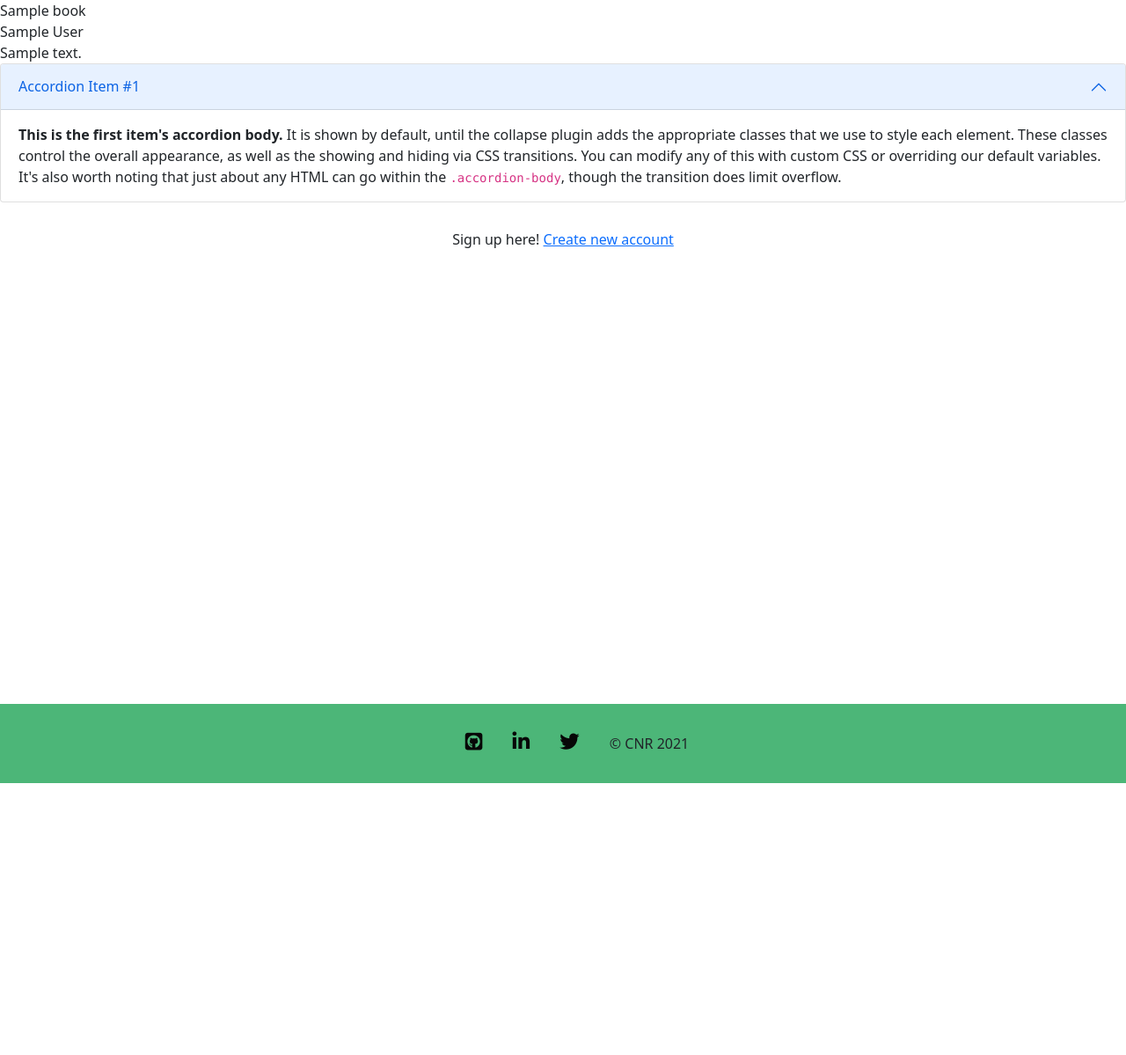
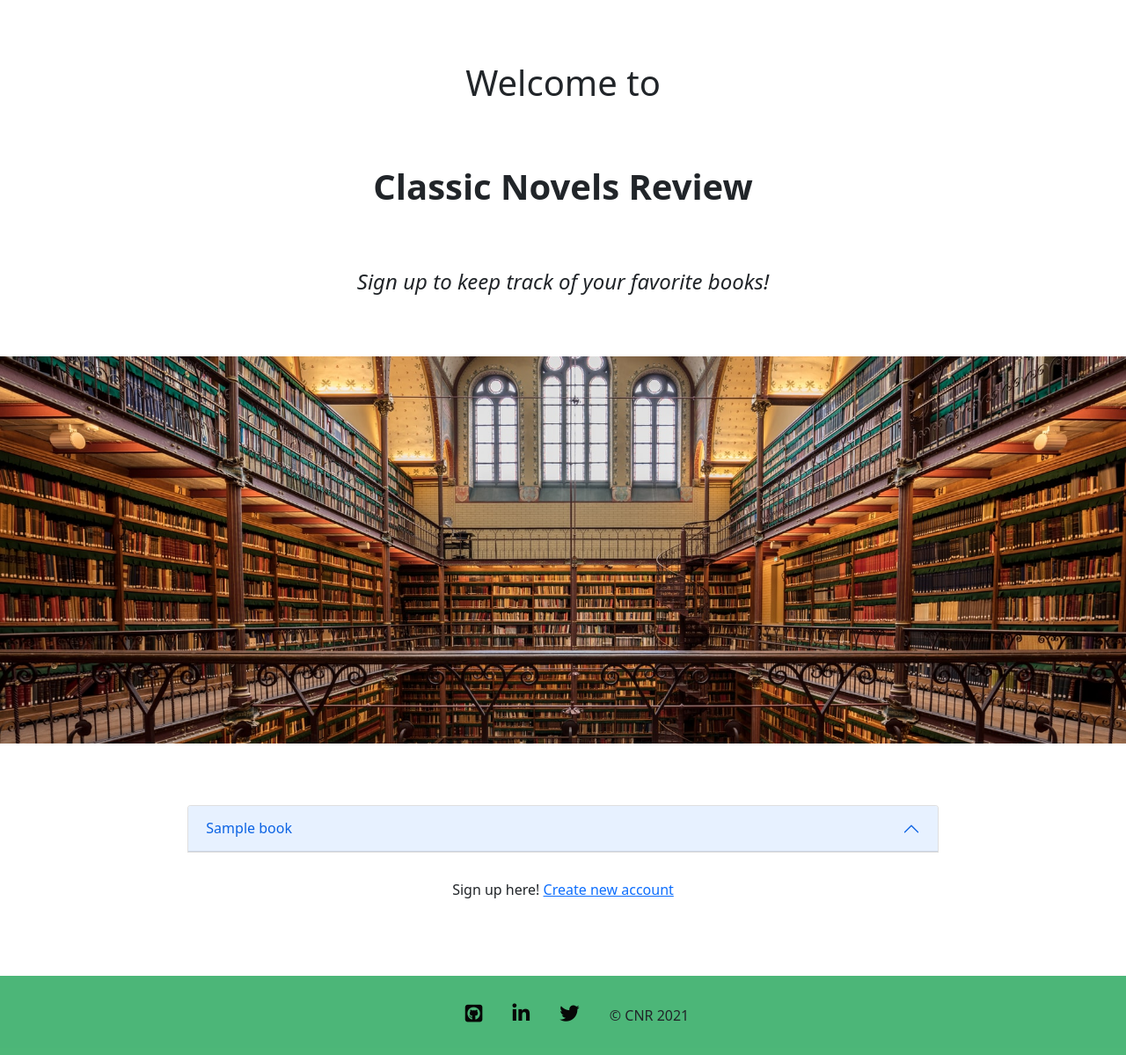
Before and after one commit to dennisdevio/milestone-project-3, a Flask app: page / in a window 1280 px wide. Shown: the part 80-1279 px from the top of the page at 88% size. Before the commit the page ends 970 px from the top, so only its background shows below. Run offline with Flask 2, Linux system fonts and the light colour scheme; a database or web service that is not in the repository returns one stand-in record (values such as "Sample title"); some libraries are stand-ins or nearby versions.

Commit message:
enhance styling of home page

```diff
--- a/static/css/style.css
+++ b/static/css/style.css
@@ -41,15 +41,20 @@ main {
     background-color: rgba(23, 161, 80, 0.767);
 }
 
+.top-accordion {
+    margin-top: 70px;
+}
 
 
-/*
+
+
 h1 {
     margin-top: 70px;
 }
 
 h4 {
     margin-top: 70px;
+    margin-bottom: 70px;
 }
 
 .homepage-image {
@@ -57,10 +62,10 @@ h4 {
     margin-left: auto;
     margin-right: auto;
     width: 100%;
-    height: 60vh;
+    height: 55vh;
     object-fit: cover;
 }
- */
+
 
 
 
@@ -72,6 +77,7 @@ ul {
 
 footer {
     height: 90px;
+    margin-top: 70px;
     padding-top: 17px;
     background-color: rgba(23, 161, 80, 0.767);;
     text-align: center;
--- a/templates/books.html
+++ b/templates/books.html
@@ -1,33 +1,29 @@
 {% extends 'base.html' %}
 {% block content %}
 
-    <!--
-    <img src="../static/images/homepage_image_big.jpg" alt="image of library" class="homepage-image">
     <h1 class="text-center">Welcome to</h1>
     <h1 class="text-center"><b>Classic Novels Review</b></h1>
     <h4 class="text-center"><i>Sign up to keep track of your favorite books!</i></h4>
-    -->
+    <img src="../static/images/homepage_image_big.jpg" alt="image of library" class="homepage-image">
 
 
-    {% for book in books %}
-        {{ book.title}}<br>
-        {{ book.author}}<br>
-        {{ book.description}}<br>
-    {% endfor %}
-
-    <div class="accordion" id="accordionExample">
+    <div class="accordion col-md-8 offset-md-2 top-accordion" id="accordionExample">
+        {% for book in books %}
         <div class="accordion-item">
             <h2 class="accordion-header" id="headingOne">
                 <button class="accordion-button" type="button" data-bs-toggle="collapse" data-bs-target="#collapseOne" aria-expanded="true" aria-controls="collapseOne">
-                Accordion Item #1
+                    {{ book.title}}
                 </button>
             </h2>
-            <div id="collapseOne" class="accordion-collapse collapse show" aria-labelledby="headingOne" data-bs-parent="#accordionExample">
+            <div id="collapseOne" class="accordion-collapse collapse" aria-labelledby="headingOne" data-bs-parent="#accordionExample">
                 <div class="accordion-body">
-                    <strong>This is the first item's accordion body.</strong> It is shown by default, until the collapse plugin adds the appropriate classes that we use to style each element. These classes control the overall appearance, as well as the showing and hiding via CSS transitions. You can modify any of this with custom CSS or overriding our default variables. It's also worth noting that just about any HTML can go within the <code>.accordion-body</code>, though the transition does limit overflow.
-                </div>
+                    <strong>{{ book.author}}</strong>
+                    <br>
+                    <br>
+                    <p>{{ book.description}}</p>
             </div>
         </div>
+        {% endfor %}
     </div>
 
     <div class="row">
@@ -39,6 +35,4 @@
         </div>
     </div>
 
-
-
 {% endblock %}
```
